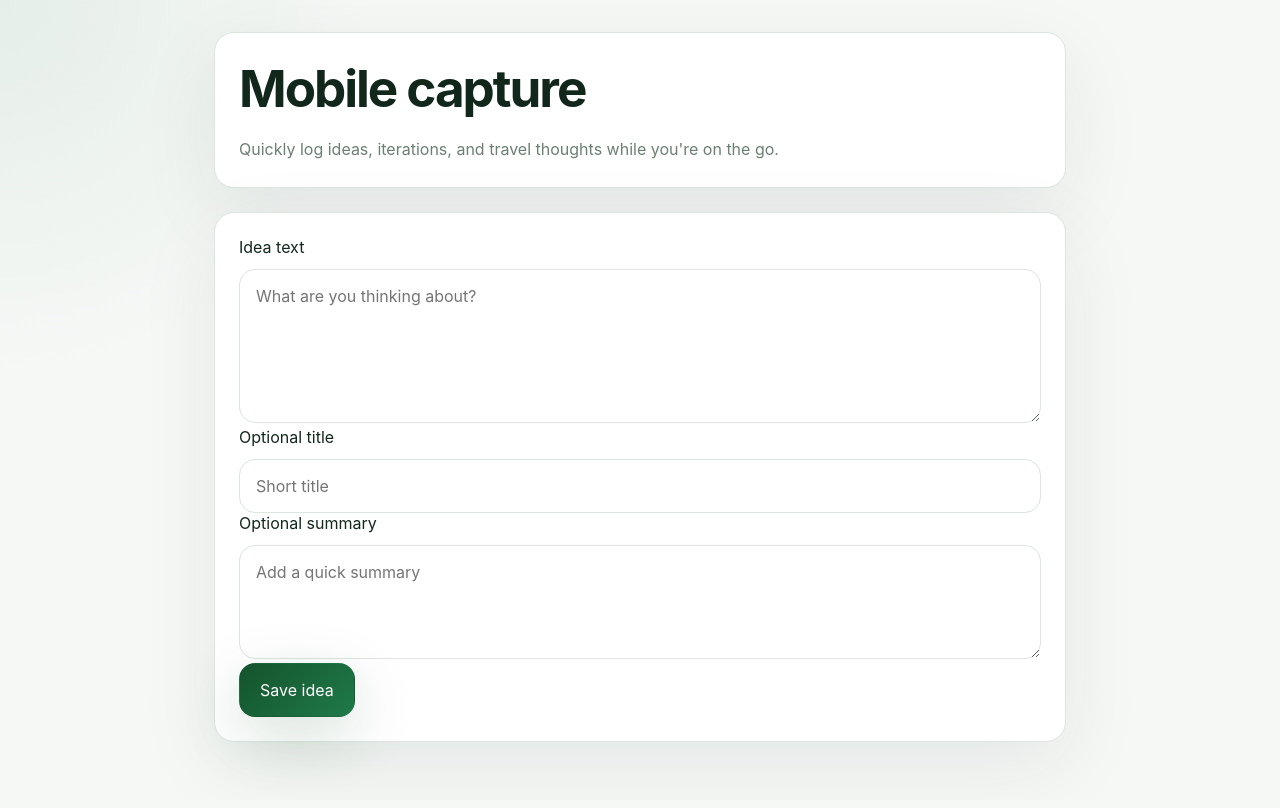
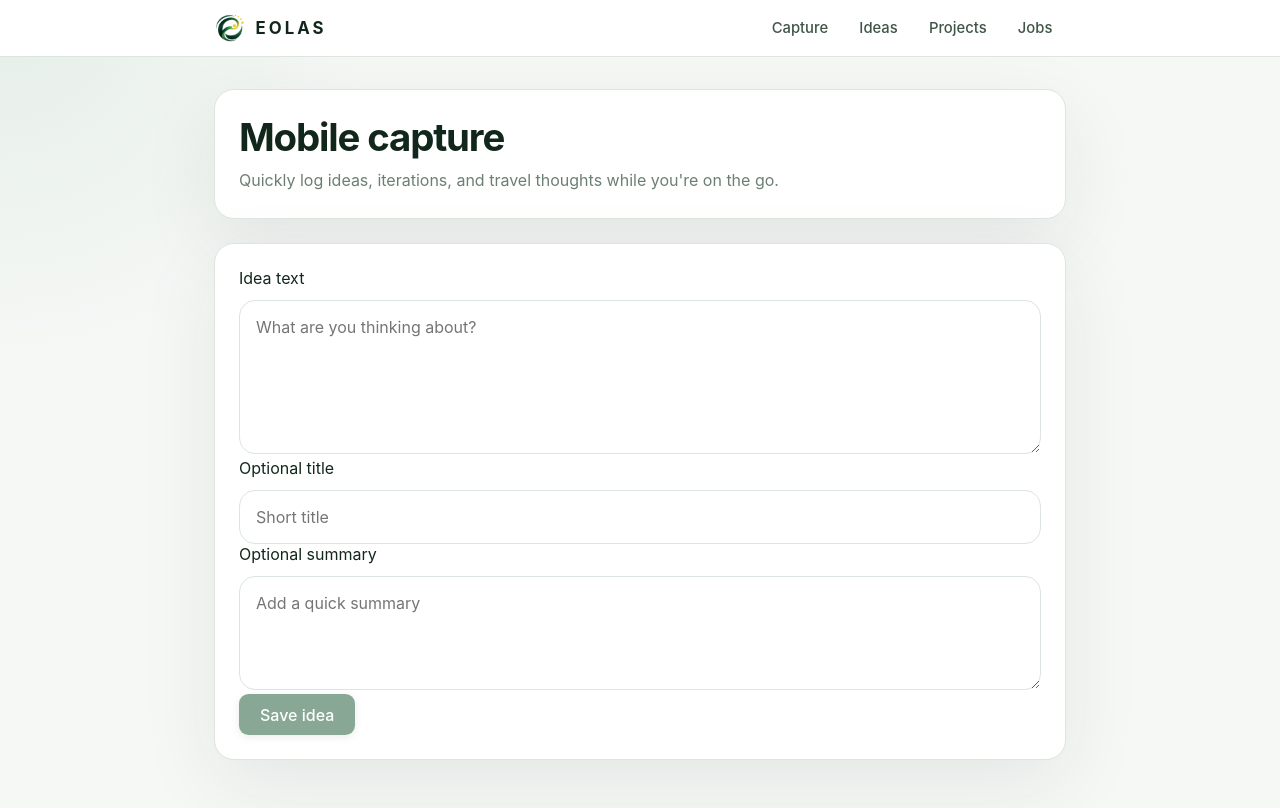
Before and after one commit to 1Zero9/eolas, a Next.js app: page /mobile in a window 1280 px wide. Built offline with nearby package versions, Linux system fonts and the light colour scheme; no server answers.

Commit message:
feat: enhance layout with sticky header and navigation, improve button styles and add quick action buttons

```diff
--- a/src/app/globals.css
+++ b/src/app/globals.css
@@ -43,10 +43,81 @@ main {
   padding: 2rem 1.5rem 3rem;
 }
 
+.app-header {
+  position: sticky;
+  top: 0;
+  z-index: 10;
+  background: var(--surface);
+  border-bottom: 1px solid var(--border);
+}
+
+.app-header-inner {
+  max-width: 900px;
+  margin: 0 auto;
+  padding: 0.75rem 1.5rem;
+  display: flex;
+  align-items: center;
+  gap: 1rem;
+}
+
+.brand {
+  display: flex;
+  align-items: center;
+  gap: 0.6rem;
+  font-weight: 700;
+  letter-spacing: 0.18em;
+  font-size: 1.05rem;
+  color: var(--text-primary);
+}
+
+.brand img {
+  width: 32px;
+  height: 32px;
+  display: block;
+}
+
+.app-nav {
+  display: flex;
+  gap: 0.25rem;
+  margin-left: auto;
+  flex-wrap: wrap;
+}
+
+.app-nav a {
+  padding: 0.45rem 0.85rem;
+  border-radius: 0.6rem;
+  font-size: 0.925rem;
+  font-weight: 500;
+  color: var(--text-secondary);
+  transition: background 0.2s ease, color 0.2s ease;
+}
+
+.app-nav a:hover {
+  background: var(--surface-alt);
+  color: var(--primary);
+}
+
 h1 {
   margin: 0;
-  font-size: clamp(2.5rem, 4vw, 4rem);
-  letter-spacing: -0.04em;
+  font-size: clamp(1.75rem, 3vw, 2.5rem);
+  letter-spacing: -0.03em;
+}
+
+.card-grid {
+  display: grid;
+  grid-template-columns: repeat(auto-fit, minmax(240px, 1fr));
+  gap: 1.25rem;
+  margin-top: 1.5rem;
+}
+
+.card h2 {
+  margin: 0;
+  font-size: 1.15rem;
+}
+
+.card p {
+  margin-top: 0.5rem;
+  line-height: 1.6;
 }
 
 p {
@@ -56,32 +127,55 @@ p {
   line-height: 1.75;
 }
 
-.form-grid, .button-grid {
+.form-grid {
   display: grid;
   gap: 0.9rem;
 }
 
 .button-grid {
-  margin-top: 2rem;
+  display: flex;
+  flex-wrap: wrap;
+  gap: 0.75rem;
+  margin-top: 1.5rem;
 }
 
 button {
   font: inherit;
-  padding: 1rem 1.25rem;
-  border-radius: 1rem;
+  font-weight: 500;
+  padding: 0.6rem 1.25rem;
+  border-radius: 0.6rem;
   border: 1px solid transparent;
-  background: linear-gradient(135deg, var(--primary), var(--primary-light));
+  background: var(--primary);
   color: white;
   cursor: pointer;
   transition: transform 0.2s ease, background 0.2s ease, box-shadow 0.2s ease;
-  box-shadow: 0 18px 60px rgba(20, 83, 45, 0.18);
+  box-shadow: 0 2px 8px rgba(20, 83, 45, 0.2);
 }
 
 button:hover,
 button:focus-visible {
-  background: linear-gradient(135deg, var(--primary-light), var(--primary-dark));
+  background: var(--primary-light);
   transform: translateY(-1px);
   outline: none;
+}
+
+button:disabled {
+  opacity: 0.5;
+  cursor: not-allowed;
+  transform: none;
+}
+
+.button-secondary {
+  background: var(--surface);
+  color: var(--primary);
+  border: 1px solid var(--border);
+  box-shadow: none;
+}
+
+.button-secondary:hover,
+.button-secondary:focus-visible {
+  background: var(--surface-alt);
+  color: var(--primary-dark);
 }
 
 button:active {
--- a/src/app/layout.tsx
+++ b/src/app/layout.tsx
@@ -1,5 +1,6 @@
 import './globals.css';
 import type { Metadata } from 'next';
+import Link from 'next/link';
 import ServiceWorkerRegistration from '@/src/app/components/service-worker-registration';
 
 export const metadata: Metadata = {
@@ -31,6 +32,20 @@ export default function RootLayout({ children }: { children: React.ReactNode })
       </head>
       <body>
         <ServiceWorkerRegistration />
+        <header className="app-header">
+          <div className="app-header-inner">
+            <Link href="/" className="brand">
+              <img src="/icon-192.png" alt="Eolas logo" />
+              EOLAS
+            </Link>
+            <nav className="app-nav">
+              <Link href="/capture">Capture</Link>
+              <Link href="/ideas">Ideas</Link>
+              <Link href="/projects">Projects</Link>
+              <Link href="/jobs">Jobs</Link>
+            </nav>
+          </div>
+        </header>
         {children}
       </body>
     </html>
```
Also changed, not shown: src/app/page.tsx (+36 -29 lines).
